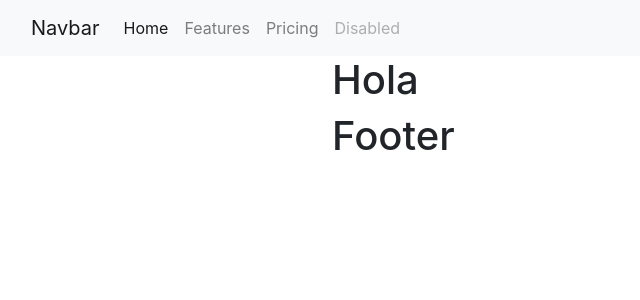
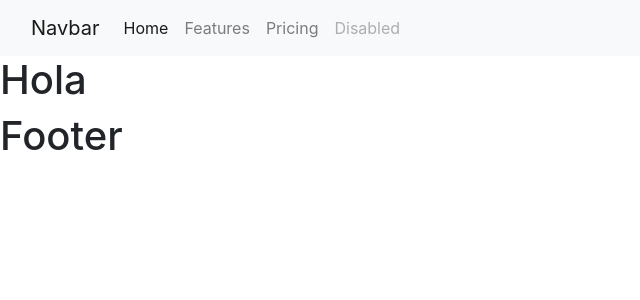
Before and after one commit to jerosantamariai/andreabrucher2, a React (Create React App) app in the folder front/: page / in a window 1280 px wide. Shown: the top 300 px of the page, without its empty margins (0-640 px from the left). Built offline with nearby package versions, Linux system fonts and the light colour scheme.

Commit message:
creating a new branch and fixing a trouble

```diff
--- a/front/src/App.js
+++ b/front/src/App.js
@@ -10,17 +10,11 @@ function App() {
   return (
     <BrowserRouter>
       <Navbar />
-      <div className="col-md-9 offset-3">
-        <div className="row">
-          <Switch>
-            <Route exact path="/" component={Home} />
-            <Route component={NotFound} />
-          </Switch>
-        </div>
-        <div className="row">
-          <Footer />
-        </div>
-      </div>
+      <Switch>
+        <Route exact path="/" component={Home} />
+        <Route component={NotFound} />
+      </Switch>
+      <Footer />
     </BrowserRouter>
   );
 }
```
